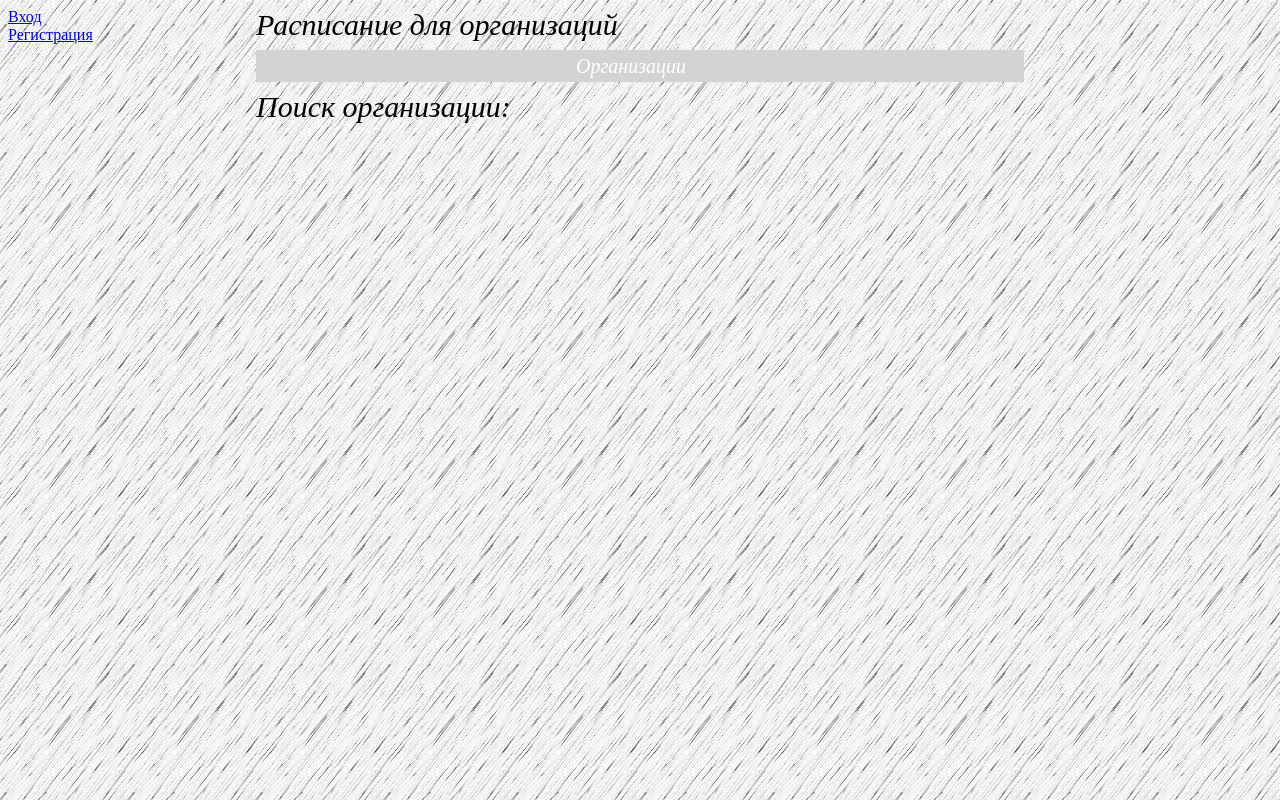
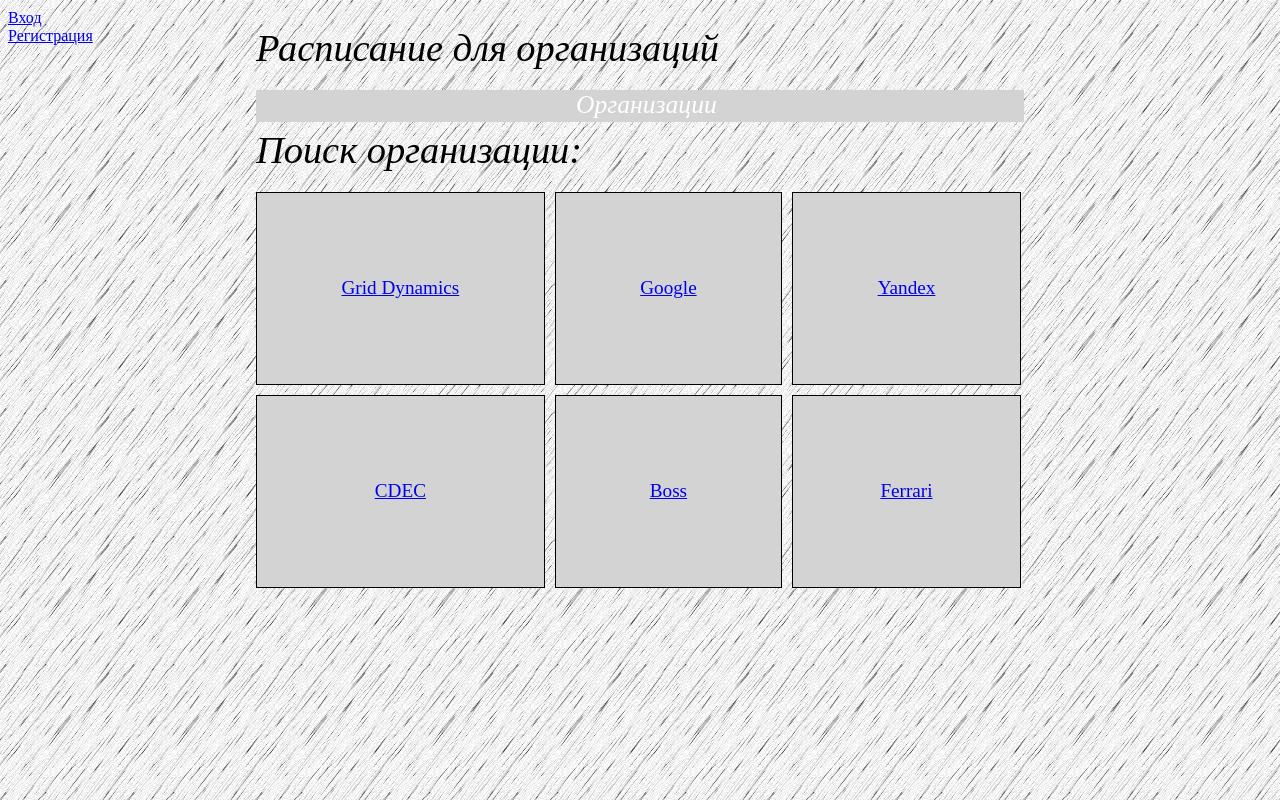
Before and after one commit to blakexdd/INF_course_job, a Django app: page / in a window 1280 px wide. Run offline with Django 3.2, Linux system fonts and the light colour scheme.

Commit message:
Added interface for organizations

```diff
--- a/course_job/urls.py
+++ b/course_job/urls.py
@@ -24,4 +24,5 @@
     url(r'^register/$', views.RegisterFormView.as_view()),
     url(r'^login/$', views.LoginFormView.as_view()),
     url(r'^logout/$', views.LogoutView.as_view()),
+    url(r'^organization/$', views.org_page)
 ]
--- a/course_job/views.py
+++ b/course_job/views.py
@@ -60,12 +60,20 @@
     # assigning data from data to organizations variable
     organizations = data['organizations']
 
+    list_of_three = []
+
+    for i in range(0, len(organizations), 3):
+        list_of_three.append([organizations[i], organizations[i + 1], organizations[i + 2]])
+
     # forming dictionary of parameters to give
     # it as a third argument to render function
     # for index page
-    dict_index = {'organizations': organizations}
+    dict_index = {'organizations': organizations, 'list_of_three': list_of_three}
 
 
 
 def index(request):
     return render(request, 'index.html', dict_index)
+
+def org_page(request):
+    return render(request, 'griddynamics.html', {})
--- a/static/css/style.css
+++ b/static/css/style.css
@@ -1,6 +1,31 @@
 body {
  background-color: #000;
  background-image: url("../images/pages_bg.png");
+}
+
+table
+{
+    position: fixed;
+    left: 20vw;
+    top: 15vw;
+    right: 20vw;
+    font-size: 1.5vw;
+    border-spacing: 10px;
+    border-collapse: separate;
+    margin: -10px;
+    text-align: center;
+}
+
+td {
+    padding: 6.6vw;
+    border: 1px solid;
+    background: lightgray;
+}
+
+#organizations_rectangles
+{
+    width: 30vw;
+    height: 3vw;
 }
 
 #rectangle
@@ -8,7 +33,7 @@
     width: 60vw;
     height: 2.5vw;
     position: fixed;
-    top: 50px;
+    top: 7vw;
     left: 20vw;
     background: lightgray;
 }
@@ -17,8 +42,8 @@
 {
     position: fixed;
     left: 20vw;
-    top: 8px;
-    font-size: 30px;
+    top: 2vw;
+    font-size: 3vw;
     font-family: "Times New Roman", sans-serif;
     font-style: italic;
     color: black;
@@ -28,8 +53,8 @@
 {
     position: fixed;
     left: 20vw;
-    top: 90px;
-    font-size: 30px;
+    top: 10vw;
+    font-size: 3vw;
     font-family: "Times New Roman", sans-serif;
     font-style: italic;
     color: black;
@@ -39,8 +64,8 @@
 {
     position: fixed;
     left: 45vw;
-    top: 55px;
-    font-size: 20px;
+    top: 7vw;
+    font-size: 2vw;
     font-family: "Times New Roman", sans-serif;
     font-style: italic;
     color: white;
--- a/templates/index.html
+++ b/templates/index.html
@@ -3,16 +3,41 @@
 <html lang="en">
 <head>
     <meta charset="UTF-8">
-    <link rel="stylesheet" href="{%  static "css/style.css" %}" />
+    <link rel="stylesheet" media="all" type="text/css" href="{%  static "css/style.css" %}" />
     <title>Main page</title>
 </head>
 <body>
+
+{% block header_rect %}
 <div id="rectangle"></div>
+{% endblock %}
+
+{% block header_text %}
 <div class="header_text">Расписание для организаций</div>
+{% endblock %}
+
+{% block find_text %}
 <div class="find_text">Поиск организации:</div>
+{% endblock %}
+
+{% block main_bar_text %}
 <div class="main_bar_text">Организации</div>
-{%  for org in organizations %}
-{% endfor %}
+{% endblock %}
+
+<table>
+    <tr>
+        <td><a href="grid_dynamics">{{ organizations.0.name }}</a></td>
+        <td><a href="google">{{ organizations.1.name }}</a></td>
+        <td><a href="yandex">{{ organizations.2.name }}</a></td>
+    </tr>
+    <tr>
+        <td><a href="cdec">{{ organizations.3.name }}</a></td>
+        <td><a href="boss">{{ organizations.4.name }}</a></td>
+        <td><a href="ferrari">{{ organizations.5.name }}</a></td></tr>
+</table>
+
+{% block auth %}
+<div style="width:100%; height:1px; clear:both;"></div>
     {% if user.is_authenticated %}
       Привет, {{ user.username }}!
       <br>
@@ -22,5 +47,7 @@
       <br>
       <a href="/register">Регистрация</a>
     {% endif %}
+{% endblock %}
+
 </body>
 </html>
```
Also changed, not shown: package.json (+313 -0 lines), templates/griddynamics.html (added, +11 -0 lines).
